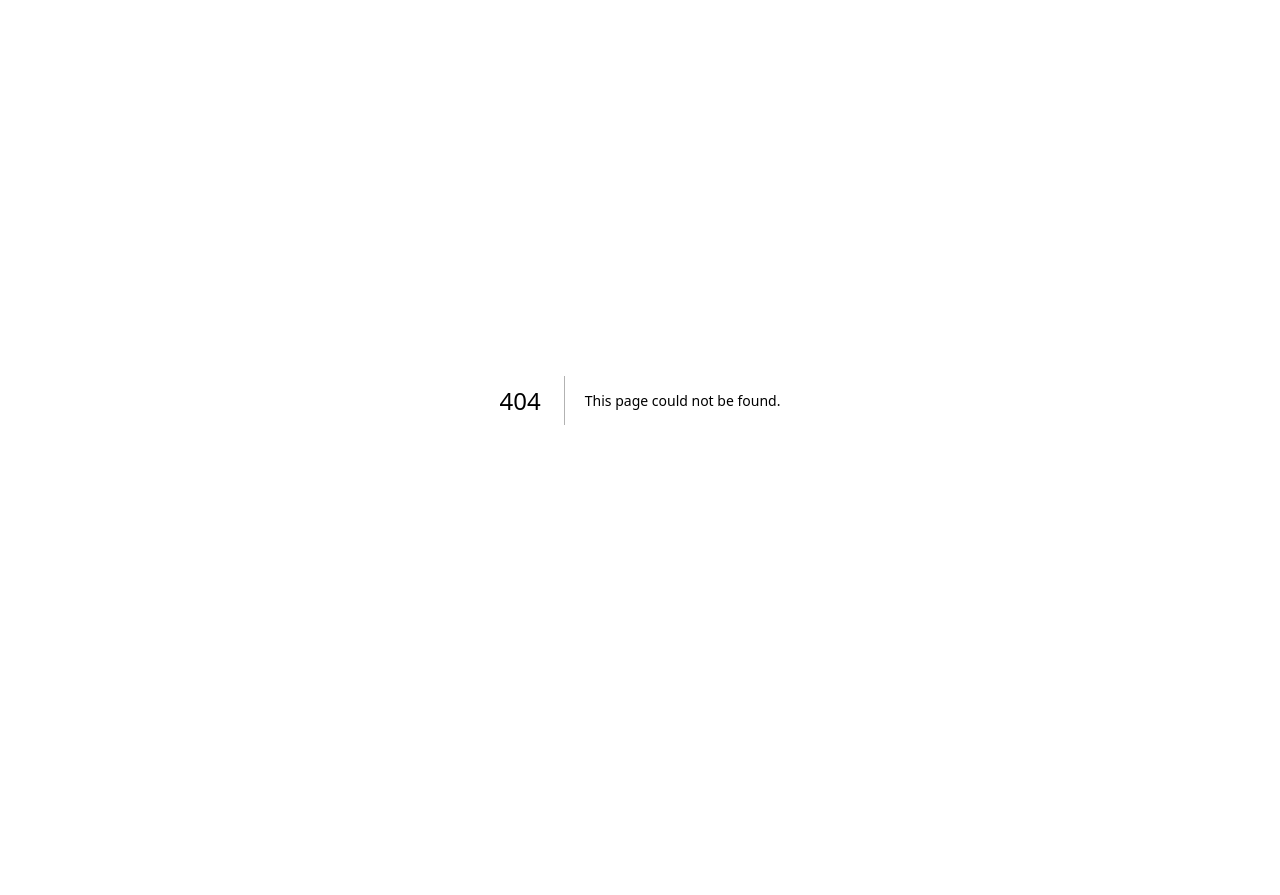
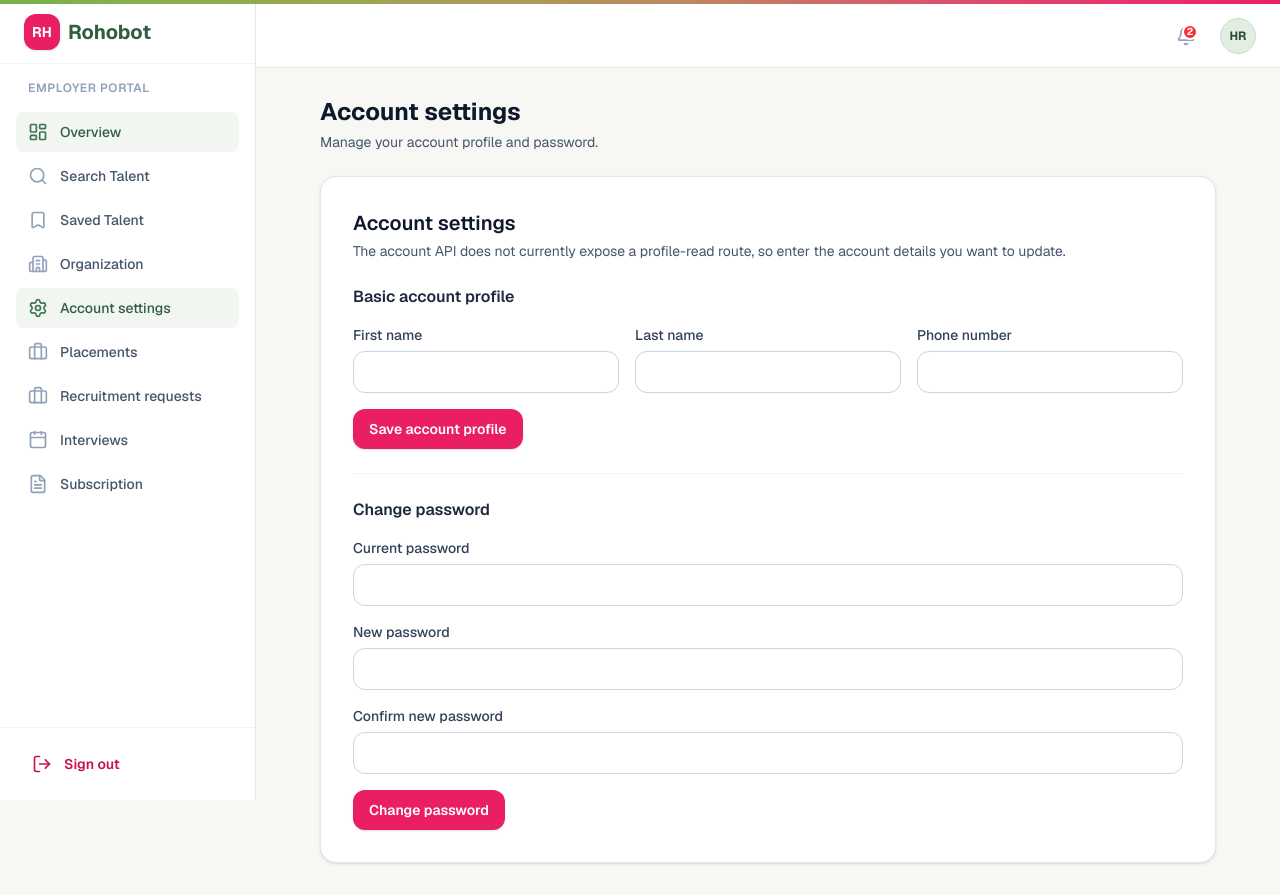
Before and after one commit to JHONY-X/ROBOT, a Next.js app in the folder web/: page /employer/settings in a window 1280 px wide. Before the commit this address had no page. Before the commit the page ends 800 px from the top, so only its background shows below. Built offline with nearby package versions, Linux system fonts and the light colour scheme.

Commit message:
Move employer account settings to sidebar

```diff
--- /dev/null
+++ b/web/src/app/employer/settings/page.tsx
@@ -0,0 +1,16 @@
+import { AccountSettings } from "@/components/account/AccountSettings";
+import { DashboardLayout } from "@/components/layout/DashboardLayout";
+
+export default function EmployerAccountSettingsPage() {
+  return (
+    <DashboardLayout role="employer">
+      <div className="mx-auto max-w-4xl space-y-6">
+        <header>
+          <h1 className="text-2xl font-bold text-slate-900">Account settings</h1>
+          <p className="mt-1 text-sm text-slate-600">Manage your account profile and password.</p>
+        </header>
+        <AccountSettings />
+      </div>
+    </DashboardLayout>
+  );
+}
--- a/web/src/components/employer/profile/page.tsx
+++ b/web/src/components/employer/profile/page.tsx
@@ -3,7 +3,6 @@
 import { useEffect, useState, type FormEvent } from "react";
 import { DashboardLayout } from "@/components/layout/DashboardLayout";
 import { Button } from "@/components/ui/Button";
-import { AccountSettings } from "@/components/account/AccountSettings";
 import { FieldErrors, FormErrors } from "@/components/forms/ApiErrors";
 import { normalizeApiErrors, type NormalizedApiErrors } from "@/lib/api/errors";
 import { organizationApi, OrganizationApiError, type Organization, type OrganizationDocument, type OrganizationDocumentType, type OrganizationType } from "@/lib/api/services/organization";
@@ -265,7 +264,6 @@ export default function EmployerProfilePage() {
           {editingDocument && <form onSubmit={updateDocument} className="space-y-3 rounded-xl border border-slate-200 p-4"><h3 className="font-semibold text-slate-900">Update document</h3><label className="block text-sm font-medium text-slate-700">Document type<select value={editDocumentType} onChange={(event) => setEditDocumentType(event.target.value as OrganizationDocumentType)} className="mt-1.5 w-full rounded-xl border border-slate-300 bg-white px-3 py-2.5">{DOCUMENT_TYPES.map((item) => <option key={item.value} value={item.value}>{item.label}</option>)}</select></label><label className="block text-sm font-medium text-slate-700">Replace file (optional)<input type="file" accept=".pdf,.jpg,.jpeg,.png,application/pdf,image/jpeg,image/png" onChange={(event) => setEditDocumentFile(event.target.files?.[0] ?? null)} className="mt-1.5 block w-full rounded-xl border border-slate-300 p-2" /></label><FormErrors errors={documentErrors} /><div className="flex gap-2"><Button type="submit" size="sm" isLoading={busyDocumentId === editingDocument.id} disabled={busyDocumentId !== null}>Save document</Button><Button type="button" size="sm" variant="outline" onClick={() => setEditingDocument(null)}>Cancel</Button></div></form>}
           <FormErrors errors={documentErrors} />
         </section>}
-        <AccountSettings />
       </div>
     </DashboardLayout>
   );
--- a/web/src/components/layout/DashboardLayout.tsx
+++ b/web/src/components/layout/DashboardLayout.tsx
@@ -51,6 +51,7 @@ export function DashboardLayout({ children, role }: DashboardLayoutProps) {
       { name: "Search Talent", href: "/employer/search", icon: Search },
       { name: "Saved Talent", href: "/employer/saved", icon: Bookmark },
       { name: "Organization", href: "/employer/profile", icon: Building2 },
+      { name: "Account settings", href: "/employer/settings", icon: Settings },
       { name: "Placements", href: "/employer/placements", icon: Briefcase },
       { name: "Recruitment requests", href: "/employer/applications", icon: Briefcase },
       { name: "Interviews", href: "/employer/interviews", icon: Calendar },
```
